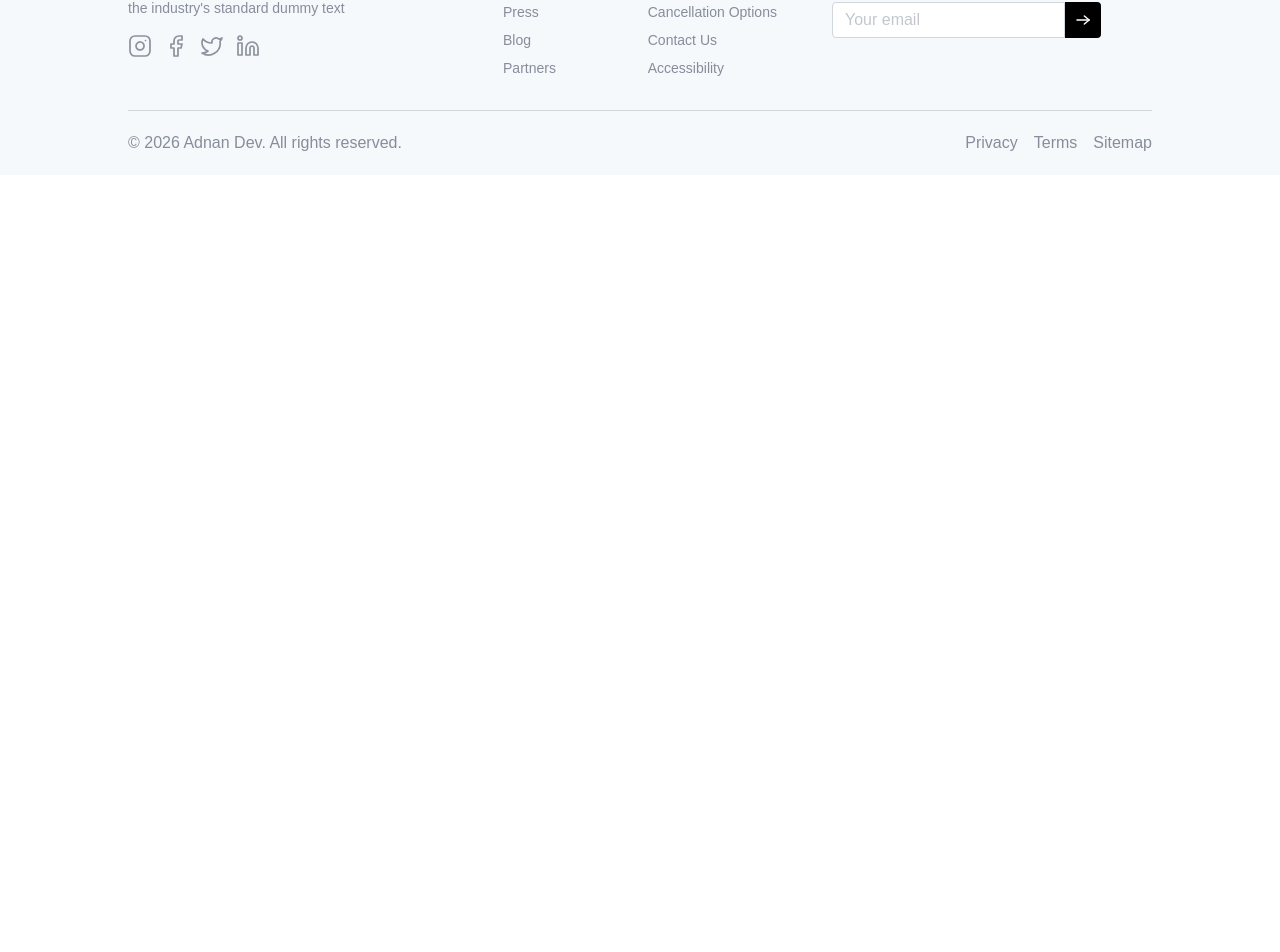
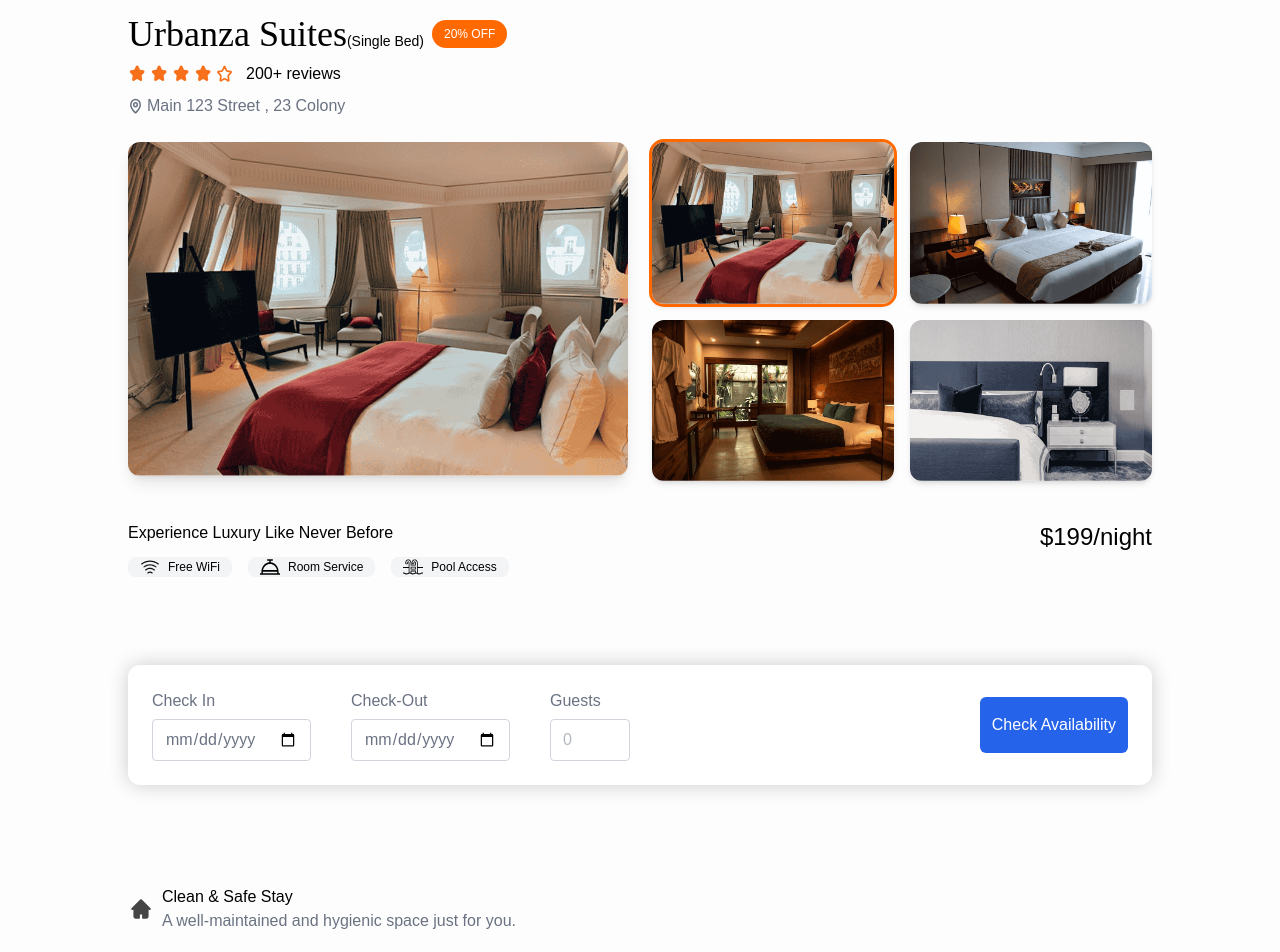
Before and after one commit to freelanceradnan/hotel-management-project, a React (Vite) app: page /rooms/67f763d8197ac559e4089b7a in a window 1280 px wide. Shown: the part 126-1078 px from the top of the page. Before the commit the page ends 800 px from the top, so only its background shows below. Built offline with nearby package versions, Linux system fonts and the light colour scheme; no server answers.

Commit message:
apislice added

```diff
--- a/package.json
+++ b/package.json
@@ -11,11 +11,13 @@
   },
   "dependencies": {
     "@headlessui/react": "^2.2.10",
+    "@reduxjs/toolkit": "^2.11.2",
     "@tailwindcss/vite": "^4.2.4",
     "firebase": "^12.12.1",
     "lucide-react": "^1.11.0",
     "react": "^19.2.5",
     "react-dom": "^19.2.5",
+    "react-redux": "^9.2.0",
     "react-router": "^7.14.2",
     "react-router-dom": "^7.14.2",
     "react-toastify": "^11.1.0",
--- a/src/App.jsx
+++ b/src/App.jsx
@@ -5,6 +5,7 @@
 import SignupModal from './Components/SignupModal/SignupModal';
 import Footer from './Components/Footer/Footer';
 import Rooms from './Pages/AllRooms/Rooms';
+import RoomDetails from './Pages/RoomDeatils/RoomDetails';
 
 
 
@@ -24,6 +25,7 @@
     <Routes>
     <Route path="/" element={<Home/>}/>
     <Route path="/rooms" element={<Rooms/>}/>
+    <Route path="/rooms/:id" element={<RoomDetails/>}/>
    </Routes>
    {/* universal-footer-section */}
    <div>
--- /dev/null
+++ b/src/Feature/ApiSlice.js
@@ -0,0 +1,31 @@
+import { createApi, fakeBaseQuery } from "@reduxjs/toolkit/query/react"
+import { collection, doc, getDocs } from "firebase/firestore";
+import { db } from "../Firebase/Firebase";
+
+
+export const ApiSlice=createApi({
+    reducerPath:'api',
+    baseQuery:fakeBaseQuery(),
+    tagTypes:['rooms'],
+    endpoints:(builder)=>({
+    getAllRooms:builder.query({
+    async queryFn(){
+    try {
+    const docRef=collection(db,'rooms')
+    const docSnap=await getDocs(docRef)
+    return {
+        data:docSnap.docs.map((doc)=>({
+            id:doc.id,
+            ...doc.data()
+        })),
+        error:null
+    }
+    } catch (error) {
+        return {error:{message:"faild to return room data"}}
+    }
+    }
+    })
+
+    })
+})
+export const {useGetAllRoomsQuery}=ApiSlice
--- a/src/Pages/AllRooms/Rooms.jsx
+++ b/src/Pages/AllRooms/Rooms.jsx
@@ -41,6 +41,7 @@
     const sortOptions=[
         "Price Low to High",
         "Price Hight to Low",
+        //do work next
         "Newest First"
     ]
     useEffect(()=>{
@@ -50,6 +51,7 @@
     }
     if(selectPriceRange.length>0){
         temp = temp.filter(room => {
+            //price min-max
                 return selectPriceRange.some(range => {
                     const [min, max] = range.match(/\d+/g).map(Number);
                     return room.pricePerNight >= min && room.pricePerNight <= max;
@@ -109,7 +111,11 @@
             <span className='lg:hidden' onClick={()=>setOpenFilters(!openFilters)}>
                 {openFilters? 'HIDE':'SHOW'}
             </span>
-            <span className='hidden lg:block'>CLEAR</span>
+            <span className='hidden lg:block' onClick={()=>{
+                setSelectShort("")
+                setSelectPriceRange([])
+                setSelectRoomType([])
+            }}>CLEAR</span>
         </div>
        </div>
        <div>
--- /dev/null
+++ b/src/Pages/RoomDeatils/RoomDetails.jsx
@@ -0,0 +1,108 @@
+import React, { useEffect, useState } from 'react';
+import { useParams } from 'react-router';
+import { assets, facilityIcons, roomCommonData, roomsDummyData } from '../../assets/assets';
+import StarRating from '../../Components/StarRatings/StarRating';
+
+const RoomDetails = () => {
+    const {id}=useParams()
+    const [room,setRoom]=useState(null)
+    const [mainImage,setMainImage]=useState(null)
+    useEffect(()=>{
+    const room=roomsDummyData.find(room=>room._id===id)
+    room && setRoom(room)
+    room && setMainImage(room.images[0])
+    },[])
+    return room && (
+       <div className='py-28 md:py-35 px-4 md:px-16 lg:px-24 xl:px-32 bg-[#fdfdfd]'>
+        {/* {room-details} */}
+        <div className='flex flex-col md:flex-row items-center md:items-center gap-2'>
+            <h1 className='text-3xl md:text-4xl font-playfair'>{room.hotel.name}<span className='font-inter text-sm'>({room.roomType})</span></h1>
+        <p className='text-xs font-inter py-1.5 px-3 text-white bg-orange-500 rounded-full'>20% OFF</p>
+        </div>
+        {/* room rating */}
+        <div className='flex items-center gap-1 mt-2'>
+            <StarRating/>
+            <p className='ml-2'>200+ reviews</p>
+        </div>
+        {/* {room -addres} */}
+        <div className='flex items-center gap-1 text-gray-500 mt-2'>
+        <img src={assets.locationIcon} alt="location-icon" />
+        <span>{room.hotel.address}</span>
+        </div>
+{/* {room image} */}
+<div className='flex flex-col lg:flex-row mt-6 gap-6'>
+<div className='lg:w-1/2 w-full'>
+    <img src={mainImage} alt="main room img" className='w-full rounded-xl shadow-lg object-cover'/>
+</div>
+<div className='grid grid-cols-2 gap-4 lg:w-1/2 w-full'>
+    {room?.images.length>1&& room.images.map((image,index)=>(
+        <img
+        onClick={()=>setMainImage(image)}
+        className={`w-full rounded-xl shadow-md object-cover cursor-pointer ${mainImage=== image && `outline-3 outline-orange-500`}`}
+        key={index} src={image} alt="room image"/>
+    ))}
+</div>
+</div>
+{/* {room-hightlight} */}
+<div className='flex flex-col md:flex-row md:justify-between mt-10'>
+<div className='flex flex-col'>
+    <h1>Experience Luxury Like Never Before</h1>
+    <div className='flex flex-wrap items-center mt-3 mb-6 gap-4'>
+        {room.amenities.map((item,index)=>(
+        <div key={index} className='flex items-center gap-2 px-3 rounded-lg bg-gray-100'>
+        <img src={facilityIcons[item]} alt="icon" className='w-5 h-5'/>
+        <p className='text-xs'>{item}</p>
+        </div>
+        ))}
+    </div>
+</div>
+{/* {room prices} */}
+<p className='text-2xl font-medium'>${room.pricePerNight}/night</p>
+</div>
+{/* {checkin cheout form} */}
+<form className='flex flex-col md:flex-row items-start md:items-center justify-between bg-[#ffffff] shadow-[0px_0px_20px_rgba(0,0,0,0.2)] p-6 rounded-xl mx-auto mt-16 max-w-6xl'>
+<div className='flex flex-col flex-wrap md:flex-row items-start md:items-center gap-4 md:gap-10 text-gray-500'>
+
+<div className='flex flex-col'>
+    <label htmlFor="checkDate" className='font-medium'>Check In</label>
+<input type="date" name="" id="checkDate" placeholder='Check-In' className='w-full rounded border border-gray-300 px-3 py-2 mt-1.5 outline-none' required/>
+</div>
+<div className='flex flex-col'>
+    <label htmlFor="CheckoutDate" className='font-medium'>Check-Out</label>
+<input type="date" name="" id="CheckoutDate" placeholder='Check-In' className='w-full rounded border border-gray-300 px-3 py-2 mt-1.5 outline-none' required/>
+</div>
+
+<div className='flex flex-col'>
+    <label htmlFor="guests" className='font-medium'>Guests</label>
+<input type="number" name="" id="guests" placeholder='0' className='max-w-20 rounded border border-gray-300 px-3 py-2 mt-1.5 outline-none' required/>
+</div>
+</div>
+<button type='submit' className='bg-primary hover:bg-primary-dull active:scale-95 transition-all text-white rounded-md max-md:w-fulll max-md:mt-16 md:px-3 md:py-4 text-base cursor-pointer'>
+Check Availability
+</button>
+</form>
+{/* common-specifications */}
+<div className='mt-25 space-y-4'>
+    {roomCommonData.map((spec,index)=>(
+     <div key={index} className='flex items-center gap-2'>
+     <img src={spec.icon} alt={`${spec.title}-icon`} className='w-6.5'/>
+     <div>
+        <p className='text-base'>{spec.title}</p>
+        <p className='text-gray-500'>{spec.description}</p>
+     </div>
+     </div>
+    ))}
+</div>
+
+<div className='max-w-3xl border-y border-gray-300 my-15 py-10 text-gray-500'>
+<p>
+    Guests will be allocated on the ground floor according to availability. You get a comfortable Two bedroom apartment has a true city feeling. The price quoted is for two guest, at the guest slot please mark the number of guests to get the exact price for groups. The Guests will be allocated ground floor according to availability. You get the comfortable two bedroom apartment that has a true city feeling.
+</p>
+</div>
+{/* {posted by} */}
+{/* {todo owner posted and date  also contact button} */}
+       </div>
+    );
+};
+
+export default RoomDetails;
--- /dev/null
+++ b/src/Store/Store.js
@@ -0,0 +1,10 @@
+import { configureStore } from "@reduxjs/toolkit";
+import { ApiSlice } from "../Feature/ApiSlice";
+
+
+export const store=configureStore({
+reducer:{
+    [ApiSlice.reducerPath]:ApiSlice.reducer
+},
+middleware:(gdM)=>gdM().concat(ApiSlice.middleware)
+})
--- a/src/index.css
+++ b/src/index.css
@@ -1,4 +1,6 @@
+
 @import "tailwindcss";
+
 @theme{
     --color-primary:#2563EB;
     --color-secoundary:#FBBF24;
@@ -6,6 +8,7 @@
 
 /* Google Fonts Import */
 @import url('https://fonts.googleapis.com/css2?family=Outfit:wght@100..900&family=Playfair+Display:ital,wght@0,400..900;1,400..900&display=swap');
+
 
 * {
     font-family: 'Outfit', sans-serif;
--- a/src/main.jsx
+++ b/src/main.jsx
@@ -5,11 +5,14 @@
 import { BrowserRouter } from 'react-router'
 import { ToastContainer } from 'react-toastify'
 import { StoreContextProvider } from './Contexts/StoreContext.jsx'
+import { Provider } from 'react-redux'
+import  {store}  from './Store/Store.js'
 
 
 createRoot(document.getElementById('root')).render(
   <StrictMode>
-    <StoreContextProvider>
+    <Provider store={store}>
+<StoreContextProvider>
       <BrowserRouter>
     <ToastContainer
       position="top-center"
@@ -19,5 +22,6 @@
     <App />
     </BrowserRouter>
     </StoreContextProvider>
+    </Provider>
   </StrictMode>,
 )
```
Also changed, not shown: 1 other file (tests, documents, lock files or other folders).
